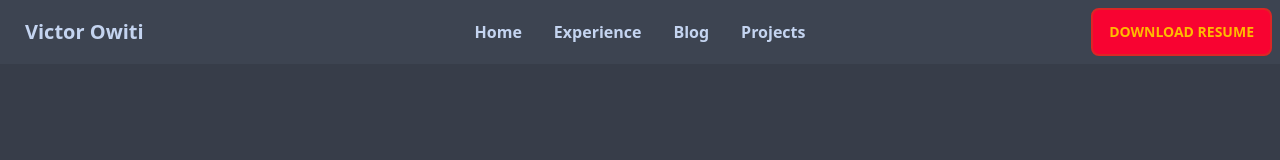
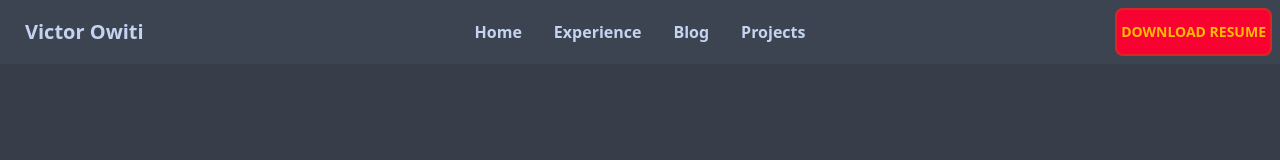
Before and after one commit to vicowiti/Portfolio-vercel, a React (Vite) app: page / in a window 1280 px wide. Shown: the top 160 px of the page. Built offline with nearby package versions, Linux system fonts and the light colour scheme.

Commit message:
subtle ui changes

```diff
--- a/src/components/NavBar.tsx
+++ b/src/components/NavBar.tsx
@@ -72,7 +72,7 @@ const NavBar = () => {
         <ul className="menu menu-horizontal px-1">{navItems}</ul>
       </div>
       <div className="navbar-end">
-        <a className="btn text-secondary font-bold border-2 bg-primary border-red-600 duration-200">
+        <a className="btn text-secondary px-1 font-bold border-2 bg-primary border-red-600 duration-200">
           Download Resume
         </a>
       </div>
```
